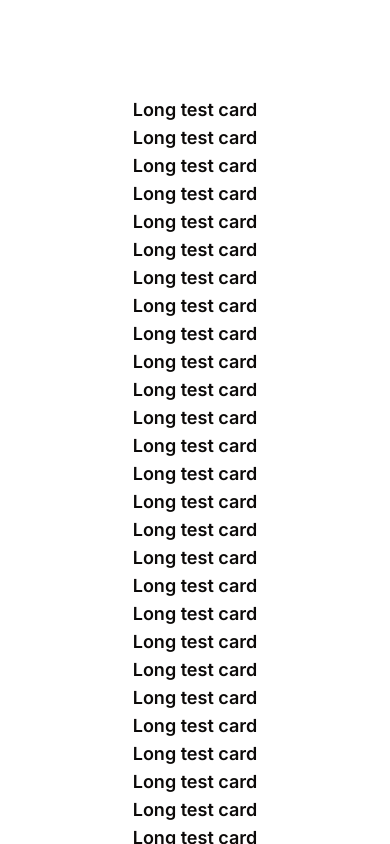
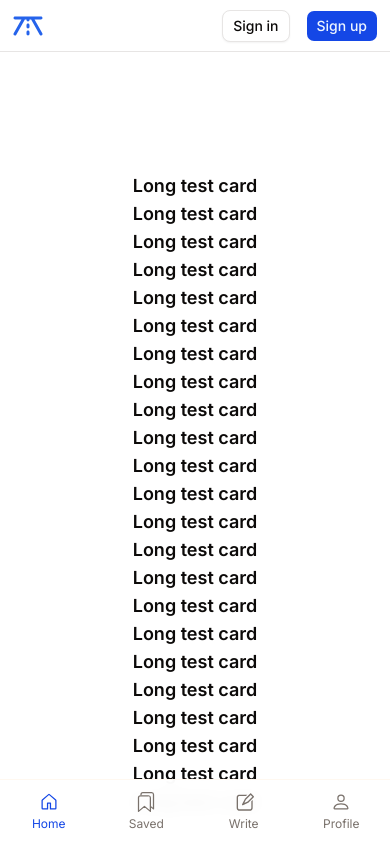
Before and after one commit to juicethyn/kasambyahe-blog-post, a Next.js app: page / in a window 390 px wide. Built offline with nearby package versions, Linux system fonts and the light colour scheme.

Commit message:
feat(navigation): added bottom navigation bar for mobile

```diff
--- a/components/layout/AppShell.tsx
+++ b/components/layout/AppShell.tsx
@@ -1,6 +1,7 @@
 "use client";
 
 import { useState } from "react";
+import BottomNavBar from "./BottomNavBar";
 import LeftNavBar from "./LeftNavBar";
 import TopNavbar from "./TopNavBar";
 
@@ -20,8 +21,9 @@ export default function AppShell({ children }: AppShellProps) {
 			<TopNavbar onToggleSidebar={toggleSidebar} />
 			<div className="flex flex-1 overflow-hidden">
 				<LeftNavBar isOpen={sidebarOpen} />
-				<main className="min-w-0 flex-1 overflow-y-auto">{children}</main>
+				<main className="min-w-0 flex-1 overflow-y-auto m-6">{children}</main>
 			</div>
+			<BottomNavBar />
 		</div>
 	);
 }
--- /dev/null
+++ b/components/layout/BottomNavBar.tsx
@@ -0,0 +1,36 @@
+"use client";
+
+import Link from "next/link";
+import { usePathname } from "next/navigation";
+import { NAV_LINKS } from "@/constants/navigations";
+import { cn } from "@/lib/utils";
+
+export default function MobileBottomNav() {
+	const pathname = usePathname();
+
+	return (
+		<nav className="fixed inset-x-0 bottom-0 z-50 border-t border-[#FFF8F0] bg-background/95 backdrop-blur lg:hidden">
+			<div className="grid h-16 grid-cols-4">
+				{NAV_LINKS.slice(0, 4).map((link) => {
+					const isActive = pathname === link.href;
+
+					return (
+						<Link
+							key={link.id}
+							href={link.href}
+							className={cn(
+								"flex flex-col items-center justify-center gap-1 text-xs",
+								isActive
+									? "text-primary"
+									: "text-muted-foreground hover:text-primary",
+							)}
+						>
+							<link.icon className="size-5" />
+							<span>{link.label}</span>
+						</Link>
+					);
+				})}
+			</div>
+		</nav>
+	);
+}
--- a/components/layout/LeftNavBar.tsx
+++ b/components/layout/LeftNavBar.tsx
@@ -18,7 +18,7 @@ export default function LeftNavBar({ isOpen }: LeftNavBarProps) {
 				"hidden h-full shrink-0 transition-all duration-300 ease-in-out lg:block",
 				isOpen
 					? "w-64 border-r-2 border-r-[FFF8F0] opacity-100"
-					: "w-0 overflow-hidden border-r-0 opacity-0",
+					: "w-0 overflow-hidden border-r border-r-[FFF8F0] opacity-0",
 			)}
 		>
 			<div className="px-4 py-6 flex h-full flex-col gap-2">
--- a/components/layout/TopNavBar.tsx
+++ b/components/layout/TopNavBar.tsx
@@ -11,9 +11,14 @@ interface TopNavBarProps {
 
 export default function TopNavBar({ onToggleSidebar }: TopNavBarProps) {
 	return (
-		<nav className="lg:sticky lg:top-0 lg:px-6 lg:h-16 z-50 hidden lg:flex justify-between border-b-2 border-b-[FFF8F0] bg-background">
+		<nav className="lg:sticky lg:top-0 px-3 lg:px-6 min-h-13 lg:h-16 z-50 flex justify-between border-b border-b-[FFF8F0] bg-background">
 			<div className="flex items-center gap-2">
-				<Button variant="ghost" size="icon-lg" onClick={onToggleSidebar}>
+				<Button
+					variant="ghost"
+					size="icon-lg"
+					className="hidden lg:block"
+					onClick={onToggleSidebar}
+				>
 					<RxHamburgerMenu className="size-6" />
 				</Button>
 				<Link href="/" className="flex items-center gap-2">
@@ -23,13 +28,13 @@ export default function TopNavBar({ onToggleSidebar }: TopNavBarProps) {
 						width={32}
 						height={32}
 					/>
-					<p className="lg:text-base lg:font-bold text-primary font-heading">
+					<p className="hidden lg:block lg:text-base lg:font-bold text-primary font-heading">
 						KasamByahe
 					</p>
 				</Link>
 			</div>
 
-			<div className="flex items-center gap-4">
+			<div className="flex justify-center items-center gap-4">
 				<Button variant="outline" size="sm">
 					Sign in
 				</Button>
```
